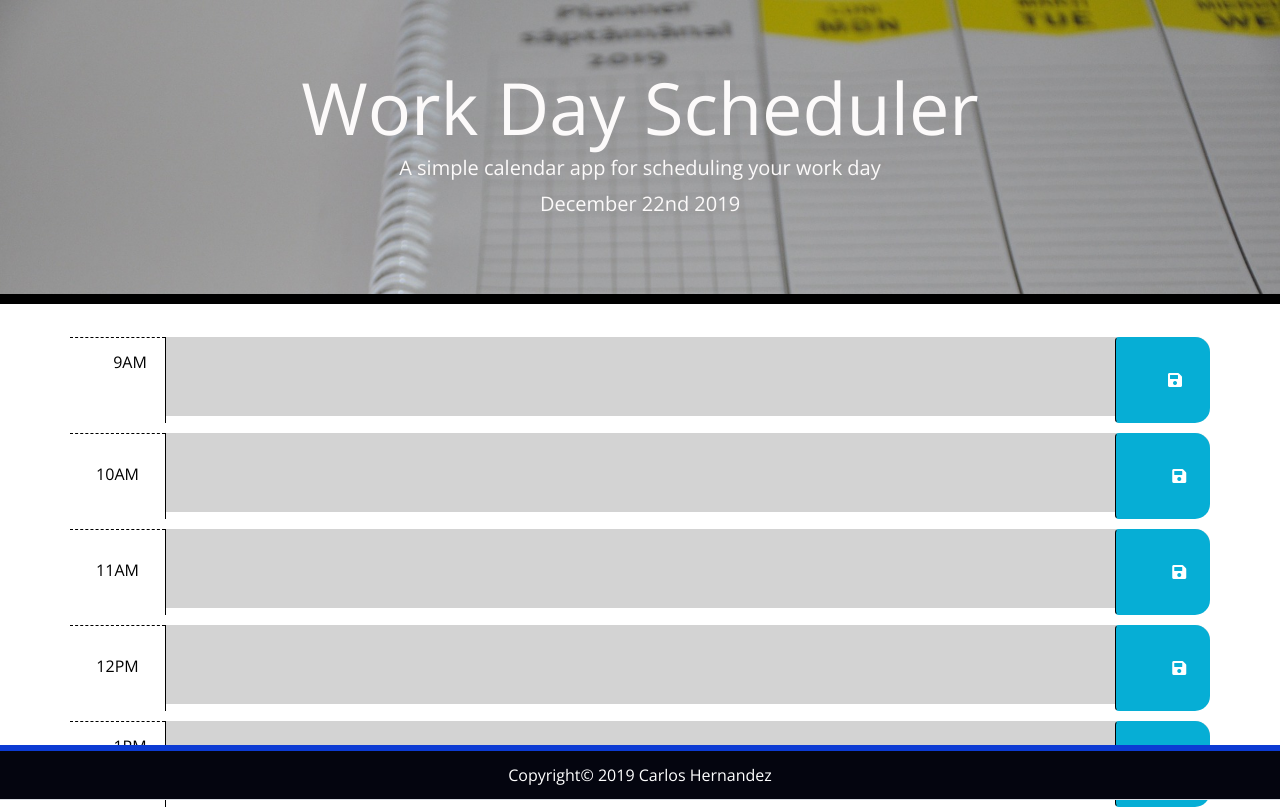
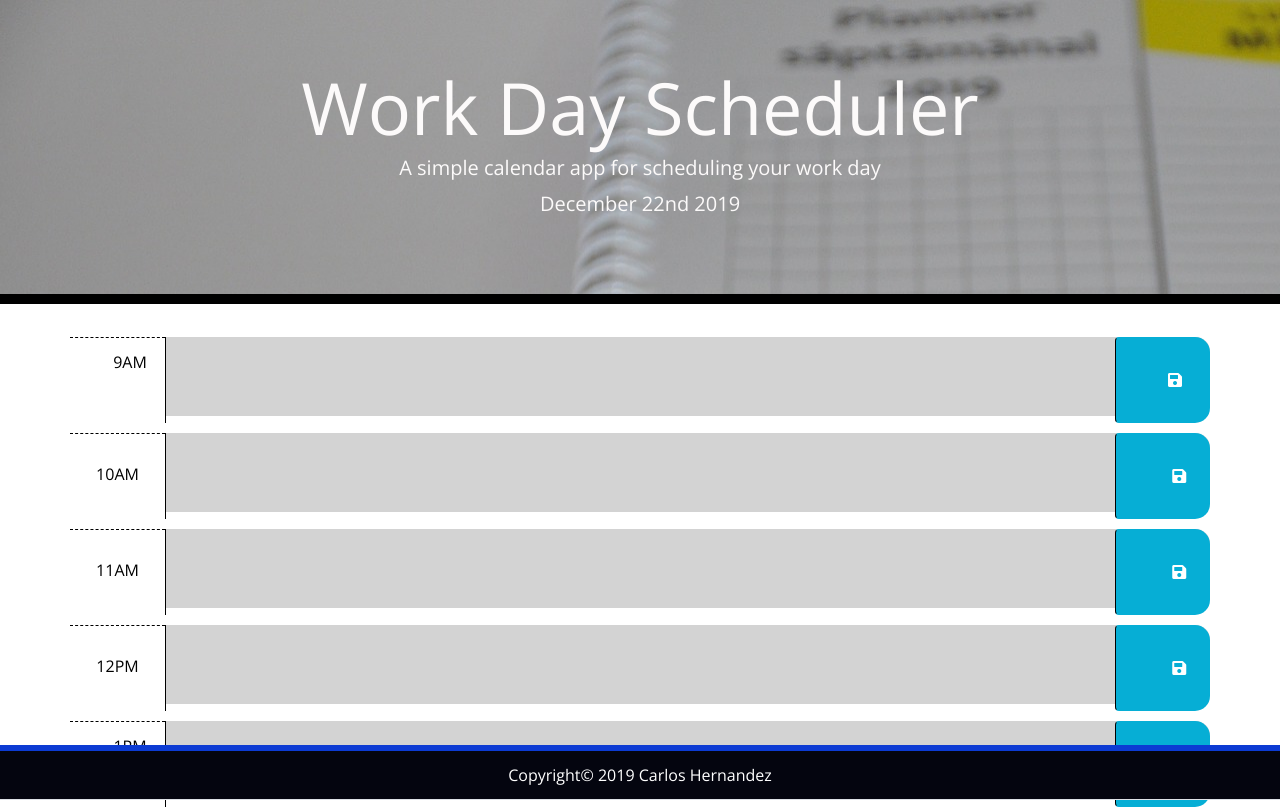
Before and after one commit to carloshernandezr/thedayaftertomorrow, a plain HTML site: page index.html in a window 1280 px wide. Shown: the top 810 px of the page. Drawn offline with nearby package versions, Linux system fonts and the light colour scheme.

Commit message:
change style in index,html

```diff
--- a/index.html
+++ b/index.html
@@ -26,7 +26,7 @@
   </head>
 
   <body>
-    <header class="jumbotron" style="background-image: url(../images/calendar.jpg);">
+    <header class="jumbotron" style="background: url(../images/calendar.jpg);">
       <h1 class="display-3">Work Day Scheduler</h1>
       <p class="lead">A simple calendar app for scheduling your work day</p>
       <p id="currentDay" class="lead"></p>
```
